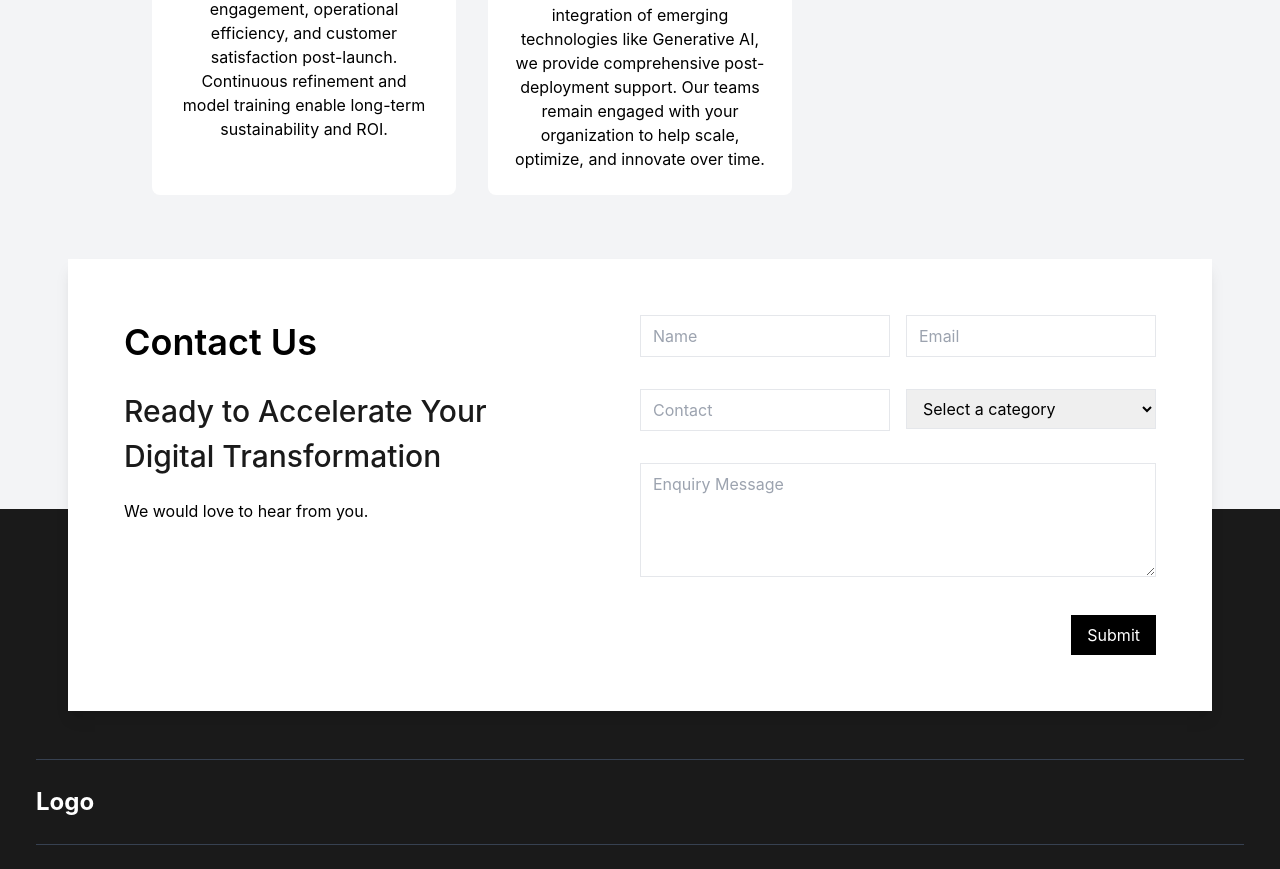
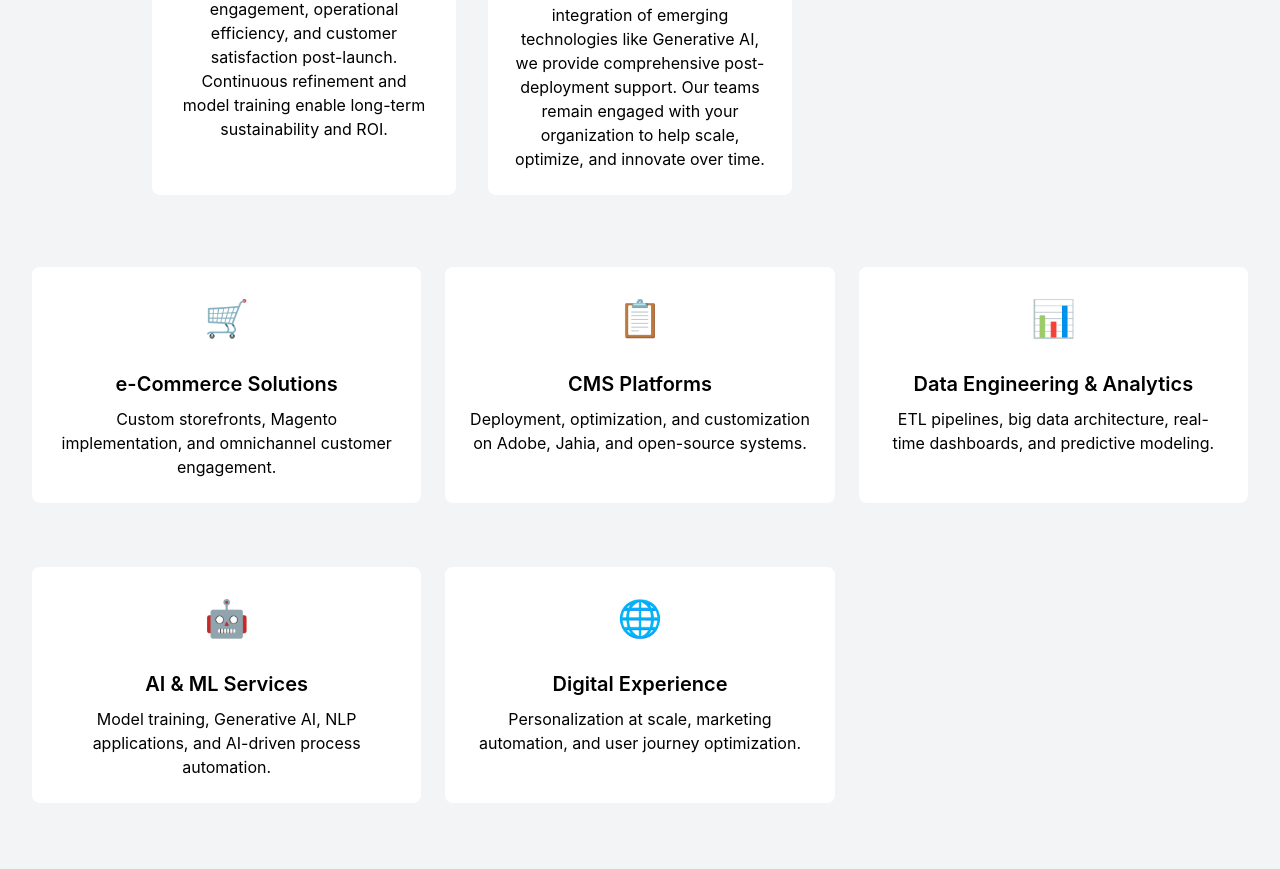
Before and after one commit to pankajpal05/Jahia-ad, a React (Vite) app: page / in a window 1280 px wide. Shown: the part 4051-4920 px from the top of the page. Built offline with nearby package versions, Linux system fonts and the light colour scheme.

Commit message:
updated code

```diff
--- a/src/components/CardV4.jsx
+++ b/src/components/CardV4.jsx
@@ -11,15 +11,18 @@ export const CardV4 = ({ title, description }) => {
     >
       <div className="cmp-teaser">
         <div className="cmp-teaser__content text-center lg:max-w-[1240px] mx-auto">
+          {title && (
             <h1
-            id="teaser-title"
               className="cmp-teaser_title font-semibold text-xl"
             >
               {title}
             </h1>
-          <div className="cmp-teaser_discription">
+          )}
+          {description && (
+            <div className="cmp-teaser_description">
               <p>{description}</p>
             </div>
+          )}
         </div>
       </div>
     </div>
--- a/src/components/CardV5.jsx
+++ b/src/components/CardV5.jsx
@@ -1,13 +1,24 @@
 import React from "react";
 import PropTypes from "prop-types";
-const CardV5 = ({ title, description, stepNumber }) => {
+const CardV5 = ({ title, description, stepNumber, icon }) => {
   return (
-    <div className="relative bg-white p-6 rounded-lg mt-10">
+    <div className="relative bg-white p-6 rounded-lg mt-10 transition-transform duration-500 ease-in-out hover:scale-110">
+      {icon && <div className="text-4xl mb-4 text-center">{icon}</div>}
+      {stepNumber &&
         <div className="absolute -top-4 left-1/2 transform -translate-x-1/2 w-10 h-10 flex items-center justify-center bg-primary text-white rounded-full text-lg font-bold">
           {stepNumber}
         </div>
-      <h3 className="text-xl font-semibold text-black mt-6 mb-2 text-center">{title}</h3>
-      <p className="text-black - text-center">{description}</p>
+       }
+
+       {
+        title && <h3 className="text-xl font-semibold text-black mt-6 mb-2 text-center">
+        {title}
+      </h3>
+       }
+      {
+        description && <p className="text-black - text-center">{description}</p>
+      }
+
     </div>
   );
 };
@@ -17,11 +28,9 @@ CardV5.propTypes = {
   stepNumber: PropTypes.oneOfType([PropTypes.string, PropTypes.number])
     .isRequired,
 };
-
 // Set default props
 CardV5.defaultProps = {
   title: "Default Title",
   description: "Default description content goes here.",
-    stepNumber: 1,
 };
 export default CardV5;
--- a/src/components/TeaserV2.jsx
+++ b/src/components/TeaserV2.jsx
@@ -5,7 +5,8 @@ const TeaserV2 = (props) => {
   const { preTitle, title, image, callToAction } = props;
 
   return (
-    <div className="teaser flex-1 object-contain bg-no-repeat bg-cover"
+    <div
+      className="teaser flex-1 object-contain bg-no-repeat bg-cover"
       style={{
         backgroundImage: `url(${image})`,
       }}
@@ -15,19 +16,25 @@ const TeaserV2 = (props) => {
     >
       <div id="teaser-66129ff9d4" className="cmp-teaser bg-cover">
         <div className="cmp-teaser__content lg:py-[7rem] lg:px-[3.5rem] py-[4rem] px-[1rem]">
+          {preTitle && (
             <p
               className="cmp-teaser__pretitle font-sans text-gray-200 uppercase font-medium"
               aria-label={preTitle}
             >
               {preTitle}
             </p>
+          )}
+
+          {title && (
             <h2
-            id="teaser-title"
               className="cmp-teaser__title font-playfair text-white lg:text-[44px] text-[35px] lg:max-w-[85%] font-black leading-10 mt-2.5"
               aria-label={title}
             >
               {title}
             </h2>
+          )}
+
+          {callToAction && (
             <div className="cmp-teaser__action-container">
               <a
                 href="#"
@@ -39,6 +46,7 @@ const TeaserV2 = (props) => {
                 {callToAction}
               </a>
             </div>
+          )}
         </div>
       </div>
     </div>
--- a/src/components/TeaserV3.jsx
+++ b/src/components/TeaserV3.jsx
@@ -11,6 +11,7 @@ export const TeaserV3 = ({ image, description, altText }) => {
       aria-label="Teaser"
     >
       <div className="cmp-teaser__image">
+        {image && (
           <img
             src={image}
             alt={altText}
@@ -18,10 +19,11 @@ export const TeaserV3 = ({ image, description, altText }) => {
             tabIndex={0}
             aria-hidden={altText ? "false" : "true"}
           />
+        )}
       </div>
       <div className="cmp-teaser__content">
         <div className="cmp-teaser__description">
-          <p className="text-center">{description}</p>
+          {description && <p className="text-center">{description}</p>}
         </div>
       </div>
       {/* <div className="cmp-action__container mt-2 flex justify-center opacity-0 -translate-x-[30%] group-hover:opacity-100 group-hover:translate-x-0 transition-all duration-500 ease-in-out">
@@ -33,7 +35,8 @@ export const TeaserV3 = ({ image, description, altText }) => {
 
 // Define default props
 TeaserV3.defaultProps = {
-  image: "https://cdn.ranosys.com/wp-content/uploads/2024/05/adobe-magento.webp", // Placeholder image as default
+  image:
+    "https://cdn.ranosys.com/wp-content/uploads/2024/05/adobe-magento.webp", // Placeholder image as default
   description: "Default description for the teaser",
   altText: "Teaser image",
 };
--- a/src/pages/index.jsx
+++ b/src/pages/index.jsx
@@ -18,6 +18,7 @@ import { TeaserV3 } from "../components/TeaserV3";
 import Heading from "../components/Heading";
 import { CardV4 } from "../components/CardV4";
 import CardV5 from "../components/CardV5";
+import CardV6 from "../components/CardV6";
 
 const Index = () => {
   const navItems = ["home", "about", "services", "demo"];
@@ -29,7 +30,8 @@ const Index = () => {
       description: "The service was excellent and exceeded expectations.",
       image: "https://picsum.photos/id/237/200/300",
       callToAction: "Shop Now",
-      brandImg:"https://cdn.ranosys.com/wp-content/uploads/2024/05/adobe-magento.webp",
+      brandImg:
+        "https://cdn.ranosys.com/wp-content/uploads/2024/05/adobe-magento.webp",
     },
     {
       preTitle: "Special Offer",
@@ -37,7 +39,8 @@ const Index = () => {
       description: "I had an amazing experience, highly recommended!",
       image: "https://picsum.photos/id/238/200/300",
       callToAction: "Shop Now",
-      brandImg:"https://cdn.ranosys.com/wp-content/uploads/2024/05/salesforce-new.webp"
+      brandImg:
+        "https://cdn.ranosys.com/wp-content/uploads/2024/05/salesforce-new.webp",
     },
     {
       preTitle: "Special Offer",
@@ -45,7 +48,8 @@ const Index = () => {
       description: "I had an amazing experience, highly recommended!",
       image: "https://picsum.photos/id/239/200/300",
       callToAction: "Shop Now",
-      brandImg:"https://cdn.ranosys.com/wp-content/uploads/2024/05/outsystems2.webp"
+      brandImg:
+        "https://cdn.ranosys.com/wp-content/uploads/2024/05/outsystems2.webp",
     },
     {
       preTitle: "Special Offer",
@@ -53,7 +57,8 @@ const Index = () => {
       description: "I had an amazing experience, highly recommended!",
       image: "https://picsum.photos/id/259/200/300",
       callToAction: "Shop Now",
-      brandImg:"https://cdn.ranosys.com/wp-content/uploads/2024/05/microsoft-logo.webp"
+      brandImg:
+        "https://cdn.ranosys.com/wp-content/uploads/2024/05/microsoft-logo.webp",
     },
     {
       preTitle: "Special Offer",
@@ -76,26 +81,63 @@ const Index = () => {
       title: "Discovery & Assessment",
       description:
         "We begin with an in-depth evaluation of your current digital environment, stakeholder needs, and overarching business objectives. Our experts identify technology gaps, process inefficiencies, and areas for AI/ML enhancements.",
+      icon: "🛒",
     },
     {
       title: "Strategy & Roadmap",
       description:
         "We create a customized digital transformation roadmap encompassing CMS modernization, e-Commerce storefront optimization, and data strategy. Our proposals detail cost-effective and scalable frameworks, ensuring you can adapt quickly to market shifts.",
+      icon: "📋",
     },
     {
       title: "Solution Implementation",
       description:
         "Leveraging partnerships with Adobe, Jahia, Magento, and leading AI/ML tools, we build solutions that fit your specific industry and compliance requirements. Our iterative development process ensures transparency and agility throughout the engagement.",
+      icon: "📊",
     },
     {
       title: "Optimization & Analytics",
       description:
         "We deploy real-time analytics and predictive AI to monitor user engagement, operational efficiency, and customer satisfaction post-launch. Continuous refinement and model training enable long-term sustainability and ROI.",
+      icon: "🤖",
     },
     {
       title: "Ongoing Support & Innovation",
       description:
         "From routine maintenance to the integration of emerging technologies like Generative AI, we provide comprehensive post-deployment support. Our teams remain engaged with your organization to help scale, optimize, and innovate over time.",
+    },
+  ];
+
+  const capabilities = [
+    {
+      title: "e-Commerce Solutions",
+      description:
+        "Custom storefronts, Magento implementation, and omnichannel customer engagement.",
+      icon: "🛒",
+    },
+    {
+      title: "CMS Platforms",
+      description:
+        "Deployment, optimization, and customization on Adobe, Jahia, and open-source systems.",
+      icon: "📋",
+    },
+    {
+      title: "Data Engineering & Analytics",
+      description:
+        "ETL pipelines, big data architecture, real-time dashboards, and predictive modeling.",
+      icon: "📊",
+    },
+    {
+      title: "AI & ML Services",
+      description:
+        "Model training, Generative AI, NLP applications, and AI-driven process automation.",
+      icon: "🤖",
+    },
+    {
+      title: "Digital Experience",
+      description:
+        "Personalization at scale, marketing automation, and user journey optimization.",
+      icon: "🌐",
     },
   ];
 
@@ -148,7 +190,7 @@ const Index = () => {
                   title={testimonial.title}
                   description={testimonial.description}
                   image={testimonial.image}
-                  cta= {true}
+                  cta={true}
                 />
               </SwiperSlide>
             ))}
@@ -184,13 +226,18 @@ const Index = () => {
       </div>
       <div className="grid grid-cols-1 sm:grid-cols-3 lg:grid-cols-4 gap-4 mx-2 mb-5">
         {testimonials.slice(0, 4).map((testimonial, index) => (
-        <TeaserV3  img = {testimonial.brandImg} description={testimonial.description}/>
+          <TeaserV3
+            img={testimonial.brandImg}
+            description={testimonial.description}
+          />
         ))}
       </div>
-
       <div className="grid grid-cols-1 sm:grid-cols-2 lg:grid-cols-3 gap-4 mx-2">
         {testimonials.slice(0, 3).map((testimonial, index) => (
-      <CardV4 title={testimonial.title} description={testimonial.description} />
+          <CardV4
+            title={testimonial.title}
+            description={testimonial.description}
+          />
         ))}
       </div>
       <div className="grid grid-cols-1 sm:grid-cols-2 lg:grid-cols-3 gap-8 px-6 max-w-5xl mx-auto">
@@ -203,9 +250,15 @@ const Index = () => {
           />
         ))}
       </div>
+      <div className="grid grid-cols-1 sm:grid-cols-2 lg:grid-cols-3 gap-6 p-8 max-w-7xl w-full">
+        {capabilities.map((capability, index) => (
+          <CardV5 icon ={capability.icon}   title ={capability.title}  description={capability.description}/>
+        ))}
+
+
+      </div>
       <Footer />
     </>
   );
 };
-
 export default Index;
```
Also changed, not shown: src/pages/demo.jsx (+0 -7 lines). Lines whose indentation alone changed are shown as unchanged.
